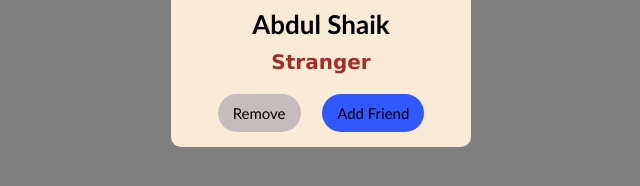
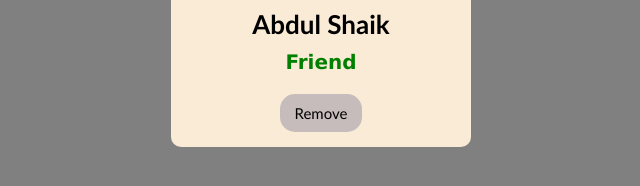
Before and after one commit to AbdulShaikz/DOM-Projects, a plain HTML site: page Project1-Add_friend_feature/index.html in a window 1280 px wide. Both pictures are taken after a click on the button "Add Friend". Shown: the part 428-614 px from the top of the page, without its empty margins (319-959 px from the left). Drawn offline with Linux system fonts and the light colour scheme.

Commit message:
Implement the add / remove feature within a single button

```diff
--- a/Project1-Add_friend_feature/css/style.css
+++ b/Project1-Add_friend_feature/css/style.css
@@ -50,22 +50,17 @@ body{
     font-family: Verdana, Geneva, Tahoma, sans-serif;
     font-size: 2rem;
     font-weight: 800;
-    color: brown;
+    color: red;
     margin: 1rem;
+
 }
 .btn{
     border: none;
     margin: 1rem;
-    border-radius: 2rem;
+    border-radius: 1.5rem;
     padding: 1rem 1.5rem;
     font-size: 1.5rem;
     font-weight: 500;
+    background-color: rgb(49, 87, 255);
+    cursor: pointer;
 }
-
-.btn-remove{
-    background-color:rgb(199, 188, 188);
-}
-
-.btn-add{
-    background-color: rgb(49, 87, 255);
-}
--- a/Project1-Add_friend_feature/index.html
+++ b/Project1-Add_friend_feature/index.html
@@ -13,8 +13,7 @@
         alt="Profile-pic" >
         <h1 class="card__primary-heading">Abdul Shaik</h1>
         <h5 class="card__secondary-heading">Stranger</h5>
-        <button class="btn btn-remove">Remove</button>
-        <button class="btn btn-add">Add Friend</button>
+        <button class="btn">Add Friend</button>
         </div>
     </div>
     <script src="./js/script.js"></script>
--- a/Project1-Add_friend_feature/js/script.js
+++ b/Project1-Add_friend_feature/js/script.js
@@ -0,0 +1,20 @@
+let isStatus = document.querySelector("h5");
+let button = document.querySelector(".btn");
+
+let check = 0;
+
+button.addEventListener("click",()=>{
+    if(check==0){
+        isStatus.innerHTML = "Friend"
+        isStatus.style.color = 'green'
+        button.style.backgroundColor = 'rgb(199, 188, 188)';
+        button.innerHTML = "Remove"
+        check = 1;
+    }else{
+        isStatus.innerHTML = "Stranger"
+        isStatus.style.color = 'red'
+        button.style.backgroundColor = 'rgb(49, 87, 255)';
+        button.innerHTML = "Add Friend"
+        check = 0;
+    }
+})
```
